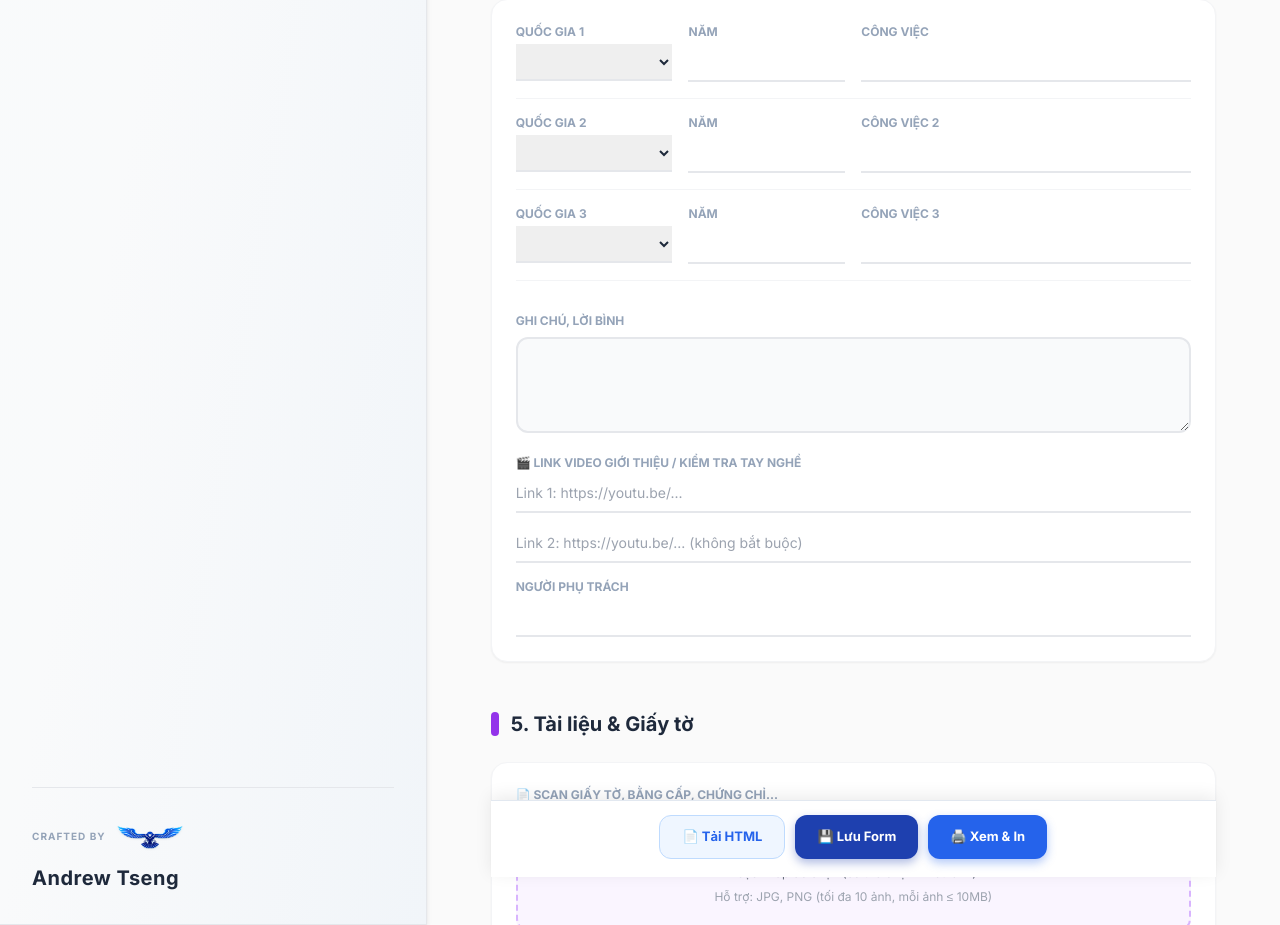
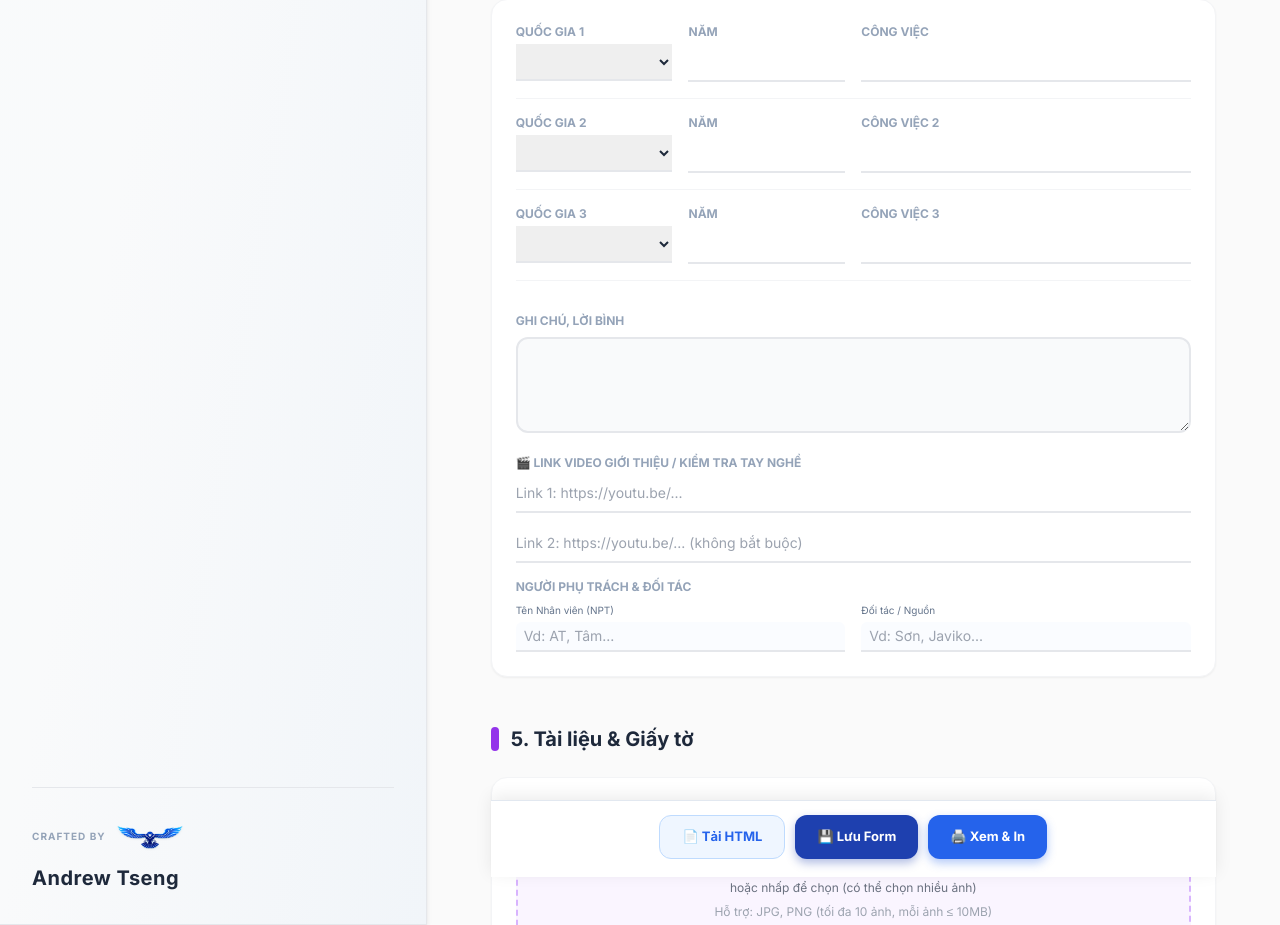
Before and after one commit to rikandrew-byte/HeThongNhapDuLieu, a Flask app: page /fct-1503 in a window 1280 px wide. Shown: the part 1675-2600 px from the top of the page. Run offline with Flask 3, Linux system fonts and the light colour scheme; some libraries are stand-ins or nearby versions.

Commit message:
feat: migrate and normalize NPT field into dedicated column

```diff
--- a/app.py
+++ b/app.py
@@ -87,11 +87,12 @@ class FormHistory(db.Model):
     is_selected = db.Column(db.Boolean, default=False)  # Trúng tuyển
     is_deleted = db.Column(db.Boolean, default=False)   # Xóa mềm
     don_hang = db.Column(db.String(255), default='')    # Đơn hàng ứng tuyển (mã đơn)
+    nguoi_phu_trach = db.Column(db.String(100), default='') # Tên Nhân viên - Đối tác
 
 with app.app_context():
     try:
         db.create_all()
-        # Auto migration for is_deleted and don_hang
+        # Auto migration for is_deleted, don_hang, nguoi_phu_trach
         try:
             from sqlalchemy import text, inspect
             inspector = inspect(db.engine)
@@ -109,11 +110,79 @@ with app.app_context():
                 else:
                     db.session.execute(text("ALTER TABLE form_history ADD COLUMN don_hang VARCHAR(255) DEFAULT ''"))
                 db.session.commit()
+            if 'nguoi_phu_trach' not in columns:
+                if 'sqlite' in app.config['SQLALCHEMY_DATABASE_URI']:
+                    db.session.execute(text("ALTER TABLE form_history ADD COLUMN nguoi_phu_trach VARCHAR(100) DEFAULT ''"))
+                else:
+                    db.session.execute(text("ALTER TABLE form_history ADD COLUMN nguoi_phu_trach VARCHAR(100) DEFAULT ''"))
+                db.session.commit()
+                print("Added nguoi_phu_trach column. Running data migration for NPT...")
+                try:
+                    import json
+                    page = 0
+                    per_page = 50
+                    while True:
+                        records = FormHistory.query.order_by(FormHistory.id).limit(per_page).offset(page * per_page).all()
+                        if not records:
+                            break
+                        for r in records:
+                            try:
+                                jd = json.loads(r.data_json) if r.data_json else {}
+                                f48 = (jd.get('f48') or '').strip()
+                                if f48:
+                                    final_npt = normalize_npt(f48)
+                                    if final_npt != f48:
+                                        jd['f48'] = final_npt
+                                    r.nguoi_phu_trach = final_npt
+                                    r.data_json = json.dumps(jd, ensure_ascii=False)
+                            except Exception as parse_ex:
+                                print(f"Error parsing json for record {r.id}: {parse_ex}")
+                        db.session.commit()
+                        page += 1
+                    print("Finished NPT data migration.")
+                except Exception as mig_ex:
+                    print(f"Error during NPT data migration: {mig_ex}")
+                    db.session.rollback()
         except Exception as ex:
             print(f"⚠️ Column migration skipped or failed: {ex}")
             db.session.rollback()
     except Exception as e:
         print(f"❌ Database initialization error: {e}")
+
+def normalize_npt(f48_raw):
+    f48 = str(f48_raw or '').strip()
+    if not f48: return ""
+    if '-' in f48:
+        parts = [p.strip().title() for p in f48.split('-', 1)]
+        emp, partner = parts[0], parts[1]
+    else:
+        parts = [p.strip().title() for p in f48.split()]
+        if len(parts) >= 2:
+            emp = " ".join(parts[:-1])
+            partner = parts[-1]
+        elif len(parts) == 1:
+            emp = parts[0]
+            partner = ""
+        else:
+            emp, partner = "", ""
+
+    if emp.lower() == 'javiko' and not partner:
+        emp, partner = 'Vũ', 'Javiko'
+    elif partner.lower() == 'javiko' and not emp:
+        emp, partner = 'Vũ', 'Javiko'
+    elif (emp + partner).lower() == 'javiko':
+        emp, partner = 'Vũ', 'Javiko'
+
+    if emp.lower() in ('vũ', 'vu'):
+        emp = 'AT'
+
+    if emp and partner:
+        return f"{emp} - {partner}"
+    elif emp:
+        return emp
+    elif partner:
+        return partner
+    return ""
 
 BASE_DIR = os.path.dirname(os.path.abspath(__file__))
 
@@ -629,6 +698,20 @@ def api_submit_only():
                 if key not in data and old_data.get(key): data[key] = old_data[key]
             record.ma_so = ma_so or 'CHO_DUYET'
             record.ho_ten = ho_ten
+
+            # Xử lý NPT
+            f48_raw = data.get('f48', '').strip()
+            if not f48_raw:
+                emp = data.get('f48_emp', '').strip()
+                partner = data.get('f48_partner', '').strip()
+                if emp and partner: f48_raw = f"{emp} - {partner}"
+                elif emp: f48_raw = emp
+                elif partner: f48_raw = partner
+
+            final_npt = normalize_npt(f48_raw)
+            data['f48'] = final_npt
+            record.nguoi_phu_trach = final_npt
+
             if 'Donhang' in data:
                 record.don_hang = str(data.get('Donhang', '')).strip()
             else:
@@ -638,10 +721,24 @@ def api_submit_only():
             msg = 'Đã cập nhật.'
         else:
             don_hang = str(data.get('Donhang', '')).strip()
+
+            # Xử lý NPT
+            f48_raw = data.get('f48', '').strip()
+            if not f48_raw:
+                emp = data.get('f48_emp', '').strip()
+                partner = data.get('f48_partner', '').strip()
+                if emp and partner: f48_raw = f"{emp} - {partner}"
+                elif emp: f48_raw = emp
+                elif partner: f48_raw = partner
+
+            final_npt = normalize_npt(f48_raw)
+            data['f48'] = final_npt
+
             record = FormHistory(
                 ma_so=ma_so or 'CHO_DUYET',
                 ho_ten=ho_ten,
                 don_hang=don_hang,
+                nguoi_phu_trach=final_npt,
                 data_json=json.dumps(_prepare_data_for_db(data), ensure_ascii=False)
             )
             db.session.add(record)
@@ -745,7 +842,8 @@ def api_history():
                 FormHistory.ho_ten,
                 FormHistory.ngay_tao,
                 FormHistory.is_selected,
-                FormHistory.don_hang
+                FormHistory.don_hang,
+                FormHistory.nguoi_phu_trach
             ))
             .filter_by(is_deleted=False)
             .order_by(FormHistory.ngay_tao.desc())
@@ -756,6 +854,7 @@ def api_history():
             'id': r.id, 'ma_so': r.ma_so, 'ho_ten': r.ho_ten,
             'don_hang': getattr(r, 'don_hang', '') or '',
             'is_selected': getattr(r, 'is_selected', False),
+            'nguoi_phu_trach': getattr(r, 'nguoi_phu_trach', '') or '',
             'ngay_tao': r.ngay_tao.replace(tzinfo=timezone.utc).astimezone(vietnam_tz).strftime("%d/%m/%Y %H:%M:%S") if r.ngay_tao else ''
         } for r in records]
         return jsonify({'success': True, 'data': data})
--- a/templates/index.html
+++ b/templates/index.html
@@ -464,8 +464,20 @@
                             class="w-full border-b-2 border-gray-200 py-2 text-sm focus:border-blue-600 focus:outline-none">
                     </div>
                     <div class="mt-4">
-                        <label class="block text-xs font-bold text-slate-400 uppercase mb-1">Người phụ trách</label>
-                        <input type="text" name="f48" class="w-full border-b-2 border-gray-200 py-2 text-sm focus:border-blue-600 focus:outline-none w-1/2">
+                        <label class="block text-xs font-bold text-slate-400 uppercase mb-2">Người phụ trách & Đối tác</label>
+                        <div class="flex gap-4">
+                            <div class="w-1/2">
+                                <label class="block text-[10px] text-slate-500 mb-1">Tên Nhân viên (NPT)</label>
+                                <input type="text" name="f48_emp" list="npt-emp-list" placeholder="Vd: AT, Tâm..." class="w-full border-b-2 border-gray-200 py-1 text-sm focus:border-blue-600 focus:outline-none bg-blue-50/30 px-2 rounded-t-md">
+                                <datalist id="npt-emp-list"></datalist>
+                            </div>
+                            <div class="w-1/2">
+                                <label class="block text-[10px] text-slate-500 mb-1">Đối tác / Nguồn</label>
+                                <input type="text" name="f48_partner" list="npt-partner-list" placeholder="Vd: Sơn, Javiko..." class="w-full border-b-2 border-gray-200 py-1 text-sm focus:border-blue-600 focus:outline-none bg-blue-50/30 px-2 rounded-t-md">
+                                <datalist id="npt-partner-list"></datalist>
+                            </div>
+                        </div>
+                        <input type="hidden" name="f48">
                     </div>
                 </div>
             </section>
@@ -797,6 +809,35 @@ async function loadHistory() {
             if (result.data.length === 0) {
                 tbody.innerHTML = '<tr><td colspan="5" style="text-align:center; padding: 15px; color: #666;">Chưa có dữ liệu lịch sử nào.</td></tr>';
                 return;
+            }
+
+            // Cập nhật Datalist NPT
+            const emps = new Set();
+            const partners = new Set();
+            result.data.forEach(item => {
+                const npt = item.nguoi_phu_trach;
+                if (npt) {
+                    if (npt.includes(' - ')) {
+                        emps.add(npt.split(' - ')[0]);
+                        partners.add(npt.split(' - ')[1]);
+                    } else {
+                        emps.add(npt);
+                    }
+                }
+            });
+            const empList = document.getElementById('npt-emp-list');
+            if (empList) {
+                empList.innerHTML = Array.from(emps).filter(Boolean).sort().map(e => `<option value="${e}"></option>`).join('');
+            }
+            const partnerList = document.getElementById('npt-partner-list');
+            if (partnerList) {
+                partnerList.innerHTML = Array.from(partners).filter(Boolean).sort().map(p => `<option value="${p}"></option>`).join('');
+            }
+
+            const nptFilter = document.getElementById('nptFilter');
+            if (nptFilter) {
+                const uniqueNpts = Array.from(new Set(result.data.map(i => i.nguoi_phu_trach).filter(Boolean))).sort();
+                nptFilter.innerHTML = '<option value="ALL">Tất cả NPT</option>' + uniqueNpts.map(n => `<option value="${n}">${n}</option>`).join('');
             }
 
             // 3. Quét từng dòng dữ liệu và tạo bảng
@@ -951,6 +992,22 @@ async function loadHistory() {
             if (donHangEl) {
                 donHangEl.value = data['Donhang'] || item.don_hang || '';
             }
+
+            // Tách NPT ra 2 ô
+            const f48Val = data['f48'] || item.nguoi_phu_trach || '';
+            const empEl = document.getElementsByName('f48_emp')[0];
+            const partnerEl = document.getElementsByName('f48_partner')[0];
+            if (empEl && partnerEl) {
+                if (f48Val.includes(' - ')) {
+                    const parts = f48Val.split(' - ');
+                    empEl.value = parts[0];
+                    partnerEl.value = parts[1] || '';
+                } else {
+                    empEl.value = f48Val;
+                    partnerEl.value = '';
+                }
+            }
+
 
             // Ảnh: chỉ hiển thị thông báo, KHÔNG đưa base64 vào form để tránh lỗi 413
             // Server sẽ giữ nguyên ảnh cũ trong DB nếu không upload ảnh mới
@@ -1902,6 +1959,9 @@ async function loadHistory() {
             const yearFilter = document.getElementById('yearFilter');
             const selectedYear = yearFilter ? yearFilter.value : 'ALL';
 
+            const nptFilter = document.getElementById('nptFilter');
+            const selectedNpt = nptFilter ? nptFilter.value : 'ALL';
+
             if (!tbody) return;
             const rows = tbody.getElementsByTagName('tr');
 
@@ -1909,6 +1969,10 @@ async function loadHistory() {
                 const name = (row.getAttribute('data-name') || '').toLowerCase();
                 const maso = (row.getAttribute('data-maso') || '').toUpperCase().trim();
                 const dateStr = row.getAttribute('data-date') || ''; // Cần đảm bảo có data-date
+
+                const id = parseInt(row.dataset.id);
+                const itemData = currentHistoryData.find(i => i.id === id);
+                const nptVal = itemData && itemData.nguoi_phu_trach ? itemData.nguoi_phu_trach : '';
 
                 // 1. Kiểm tra prefix mã số
                 let prefixMatch = false;
@@ -1961,6 +2025,8 @@ async function loadHistory() {
             document.getElementById('searchInput').value = '';
             const yearFilter = document.getElementById('yearFilter');
             if (yearFilter) yearFilter.value = 'ALL';
+            const nptFilter = document.getElementById('nptFilter');
+            if (nptFilter) nptFilter.value = 'ALL';
             setFilterPrefix('ALL');
         }
 
@@ -2527,7 +2593,7 @@ async function loadHistory() {
         <!-- Search + Filter (STICKY ON MOBILE) -->
         <div class="notranslate" style="padding:14px 20px; background:#fff; border-bottom:1px solid #e2e8f0; display:flex; flex-direction:column; gap:12px; position:sticky; top:104px; z-index:90; box-shadow:0 4px 6px -1px rgba(0,0,0,0.05);">
             <div style="display:flex; gap:10px; flex-wrap:wrap; align-items:center;">
-                <div style="position:relative; flex:1; min-width:200px;">
+                <div style="position:relative; flex:1; min-width:180px;">
                     <span style="position:absolute; left:10px; top:50%; transform:translateY(-50%); color:#94a3b8;">🔍</span>
                     <input type="text" id="searchInput" oninput="filterHistory()"
                         placeholder="Tìm tên, mã số..."
@@ -2535,6 +2601,10 @@ async function loadHistory() {
                 </div>
 
                 <div style="display:flex; align-items:center; gap:8px;">
+                    <select id="nptFilter" onchange="filterHistory()" style="padding:8px 12px; border:1px solid #e2e8f0; border-radius:10px; font-size:13px; font-family:'Inter',sans-serif; background:#f8fafc; outline:none; color:#334155; font-weight:600; max-width:150px;">
+                        <option value="ALL">Tất cả NPT</option>
+                    </select>
+
                     <select id="yearFilter" onchange="filterHistory()" style="padding:8px 12px; border:1px solid #e2e8f0; border-radius:10px; font-size:13px; font-family:'Inter',sans-serif; background:#f8fafc; outline:none; color:#334155; font-weight:600;">
                         <option value="ALL">Tất cả các năm</option>
                         <option value="2027">Năm 2027</option>
```
